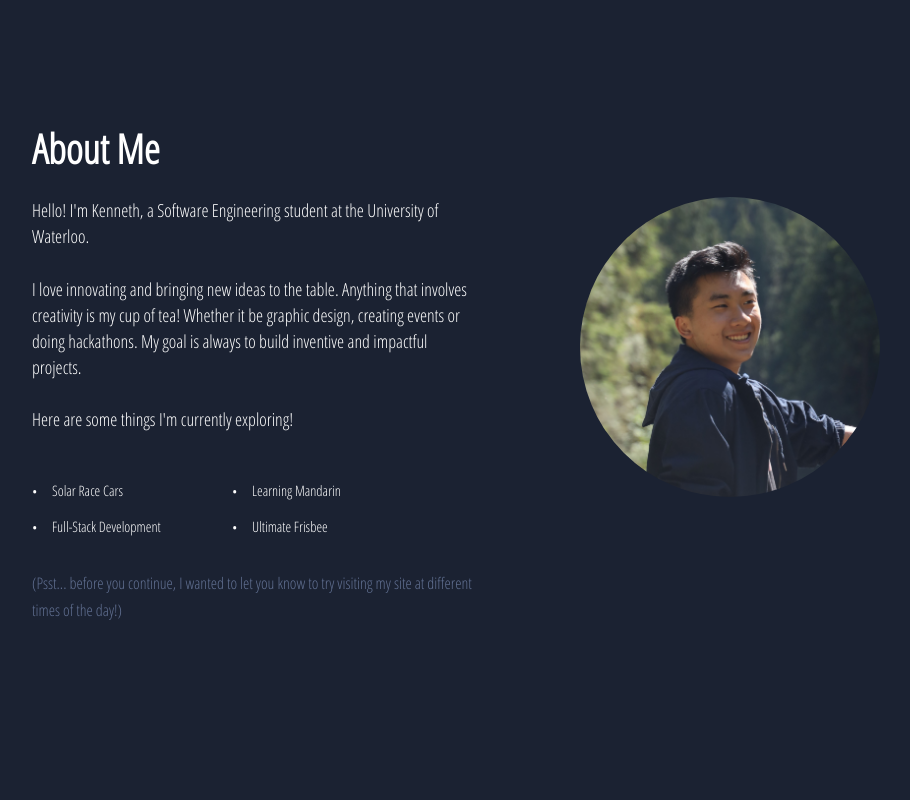
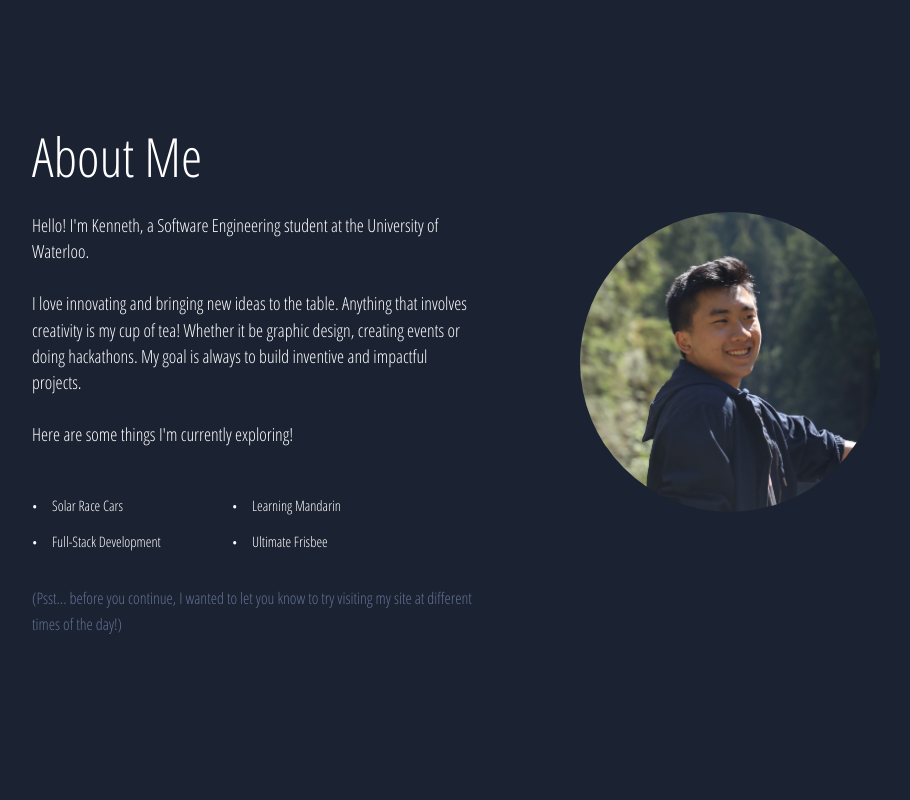
Before and after one commit to KennethRuan/KennethRuan.github.io, a Gatsby site: page / in a window 1280 px wide. Shown: the part 780-1580 px from the top of the page, without its empty margins (160-1070 px from the left). Built offline with nearby package versions, Linux system fonts and the light colour scheme; Gatsby itself is replaced by a stand-in of ours.

Commit message:
Fixed small font styling issue

```diff
--- a/src/styles/about.module.css
+++ b/src/styles/about.module.css
@@ -1,5 +1,10 @@
 .sectionHeader{
     text-align: left;
+}
+
+.sectionHeader h1{
+    font-size: 3em;
+    font-weight: 400;
 }
 
 .aboutContainer{
--- a/src/styles/jobs.module.css
+++ b/src/styles/jobs.module.css
@@ -45,7 +45,7 @@
     padding: 15px 15px;
     text-align: center;
     /* width: calc(100%-30px); */
-    min-width: 100px;
+    min-width: 60px;
     height: 30px;
     background: var(--debonair-blue);
     color: var(--cream);
```
